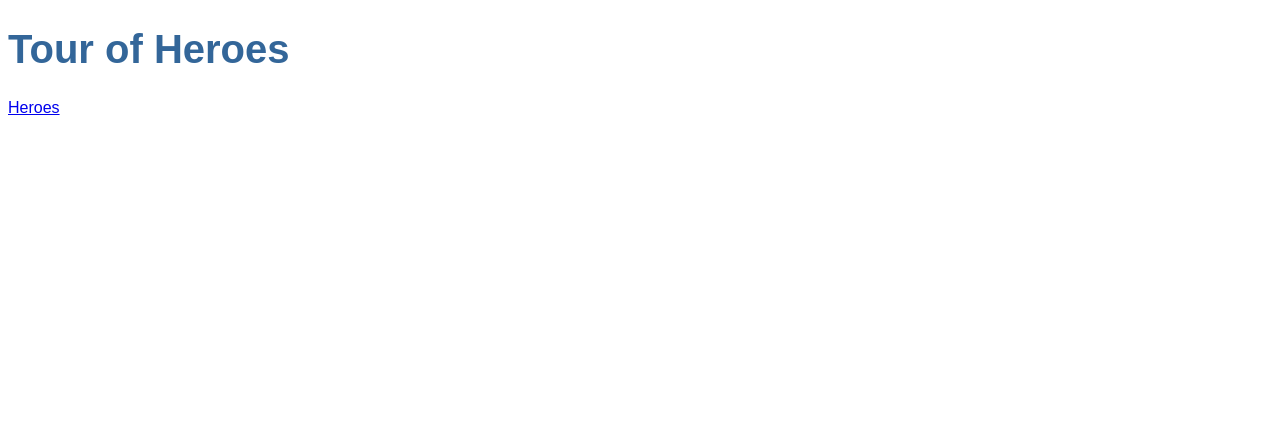
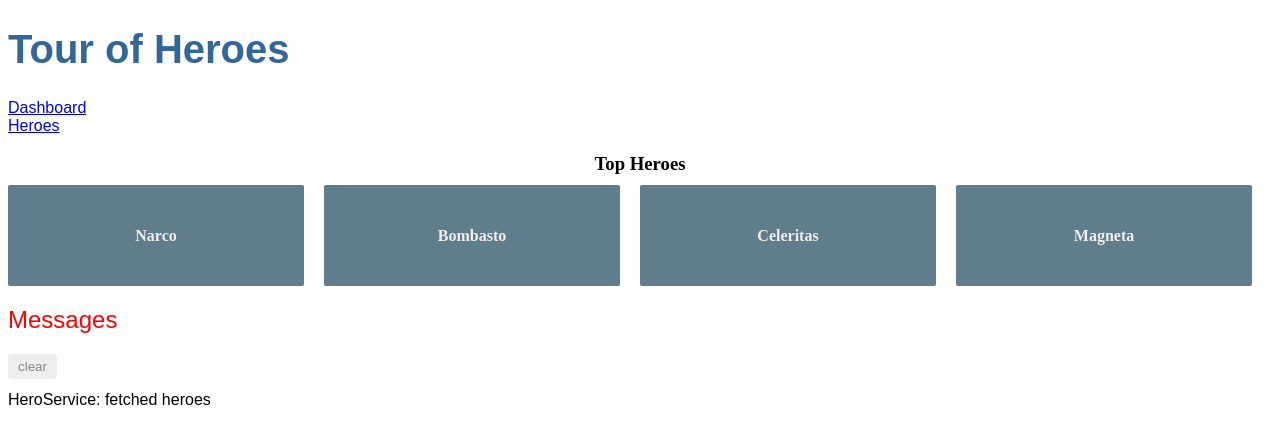
Before and after one commit to ehighbaugh/work-ToH, an Angular app: page /dashboard in a window 1280 px wide. Before the commit this address led to /. Shown: the top 444 px of the page. Built offline with nearby package versions, Linux system fonts and the light colour scheme.

Commit message:
extended routing to herodetail comp; finished dashboard links

```diff
--- a/src/app/app-routing.module.ts
+++ b/src/app/app-routing.module.ts
@@ -2,8 +2,13 @@
 import { RouterModule, Routes } from '@angular/router';
 
 import { HeroesComponent } from './heroes/heroes.component';
+import { DashboardComponent } from './dashboard/dashboard.component';
+import { HeroDetailComponent } from './hero-detail/hero-detail.component';
 
 const routes: Routes = [
+  { path: '', redirectTo: '/dashboard', pathMatch: 'full' },
+  { path: 'dashboard', component: DashboardComponent },
+  { path: 'detail/:id', component: HeroDetailComponent },
   { path: 'heroes', component: HeroesComponent }
 ]
 
--- a/src/app/app.component.html
+++ b/src/app/app.component.html
@@ -1,5 +1,6 @@
 <h1> {{title}} </h1>
 <nav>
+    <a routerLink="/dashboard">Dashboard</a> <br />
     <a routerLink="/heroes">Heroes</a>
 </nav>
 <router-outlet></router-outlet>
--- a/src/app/dashboard/dashboard.component.html
+++ b/src/app/dashboard/dashboard.component.html
@@ -1,6 +1,6 @@
 <h3>Top Heroes</h3>
 <div class="grid grid-pad">
-  <a *ngFor="let hero of heroes" class="col-1-4">
+  <a *ngFor="let hero of heroes" class="col-1-4" routerLink="/detail/{{hero.id}}">
     <div class="module hero">
       <h4>{{hero.name}}</h4>
     </div>
--- a/src/app/heroes/heroes.component.html
+++ b/src/app/heroes/heroes.component.html
@@ -6,5 +6,3 @@
     <span class="badge">{{hero.id}}</span> {{hero.name}}
   </li>
 </ul>
-
-<app-hero-detail [hero]="selectedHero"></app-hero-detail>
```
